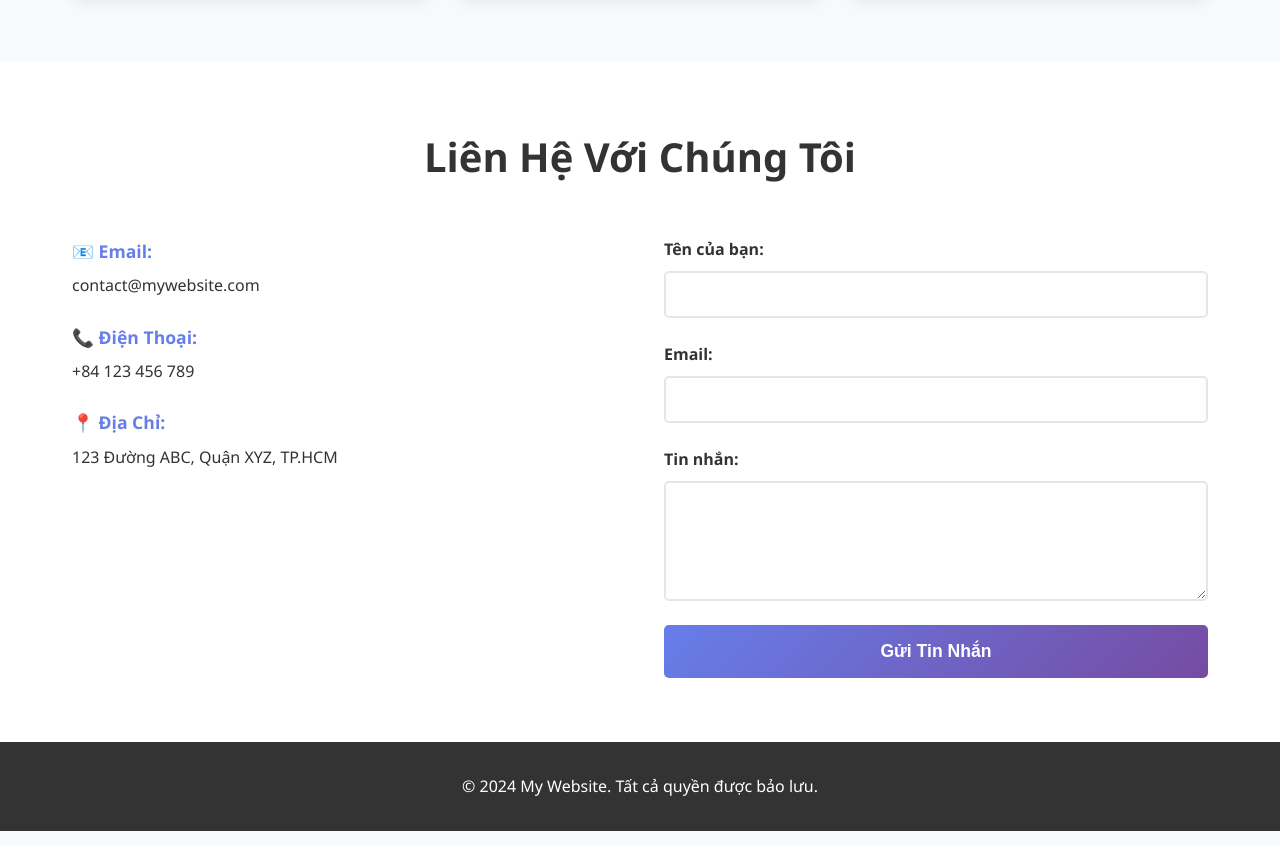
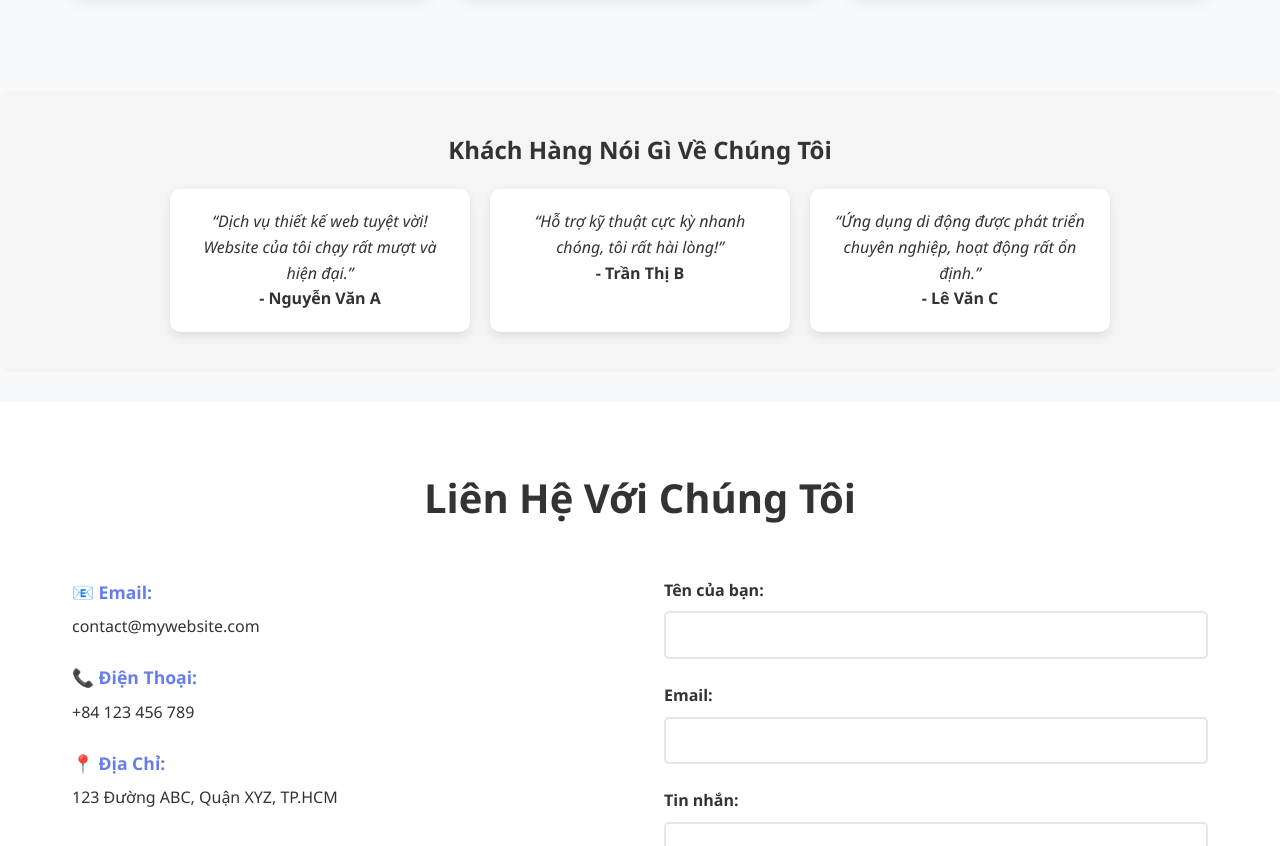
Before and after one commit to organization-codeflow/csn-predictivemaintenanceiot-ttm-html, a plain HTML site: page index.html in a window 1280 px wide. Shown: the part 1567-2413 px from the top of the page. Drawn offline with Linux system fonts and the light colour scheme.

Commit message:
Update index.html

```diff
--- a/index.html
+++ b/index.html
@@ -16,6 +16,7 @@
                 <li><a href="#home">Trang Chủ</a></li>
                 <li><a href="#about">Giới Thiệu</a></li>
                 <li><a href="#services">Dịch Vụ</a></li>
+                <li><a href="#reviews">Đánh Giá</a></li>
                 <li><a href="#contact">Liên Hệ</a></li>
             </ul>
             <div class="theme-toggle" onclick="toggleTheme()" title="Chuyển đổi chế độ tối/sáng">
@@ -76,6 +77,28 @@
             </div>
         </section>
 
+        <!-- PHẦN ĐÁNH GIÁ MỚI THÊM -->
+        <section id="reviews" class="section" style="background-color: #f5f5f5; padding: 40px 0; text-align: center; border-radius: 8px; margin: 30px 0;">
+            <div class="container">
+                <h2 style="margin-bottom: 20px;">Khách Hàng Nói Gì Về Chúng Tôi</h2>
+                <div style="display: flex; justify-content: center; gap: 20px; flex-wrap: wrap;">
+                    <div style="background: white; padding: 20px; border-radius: 10px; box-shadow: 0 4px 10px rgba(0,0,0,0.1); max-width: 300px;">
+                        <p style="font-style: italic;">“Dịch vụ thiết kế web tuyệt vời! Website của tôi chạy rất mượt và hiện đại.”</p>
+                        <strong>- Nguyễn Văn A</strong>
+                    </div>
+                    <div style="background: white; padding: 20px; border-radius: 10px; box-shadow: 0 4px 10px rgba(0,0,0,0.1); max-width: 300px;">
+                        <p style="font-style: italic;">“Hỗ trợ kỹ thuật cực kỳ nhanh chóng, tôi rất hài lòng!”</p>
+                        <strong>- Trần Thị B</strong>
+                    </div>
+                    <div style="background: white; padding: 20px; border-radius: 10px; box-shadow: 0 4px 10px rgba(0,0,0,0.1); max-width: 300px;">
+                        <p style="font-style: italic;">“Ứng dụng di động được phát triển chuyên nghiệp, hoạt động rất ổn định.”</p>
+                        <strong>- Lê Văn C</strong>
+                    </div>
+                </div>
+            </div>
+        </section>
+        <!-- HẾT PHẦN ĐÁNH GIÁ -->
+
         <section id="contact" class="section">
             <div class="container">
                 <h2>Liên Hệ Với Chúng Tôi</h2>
```
